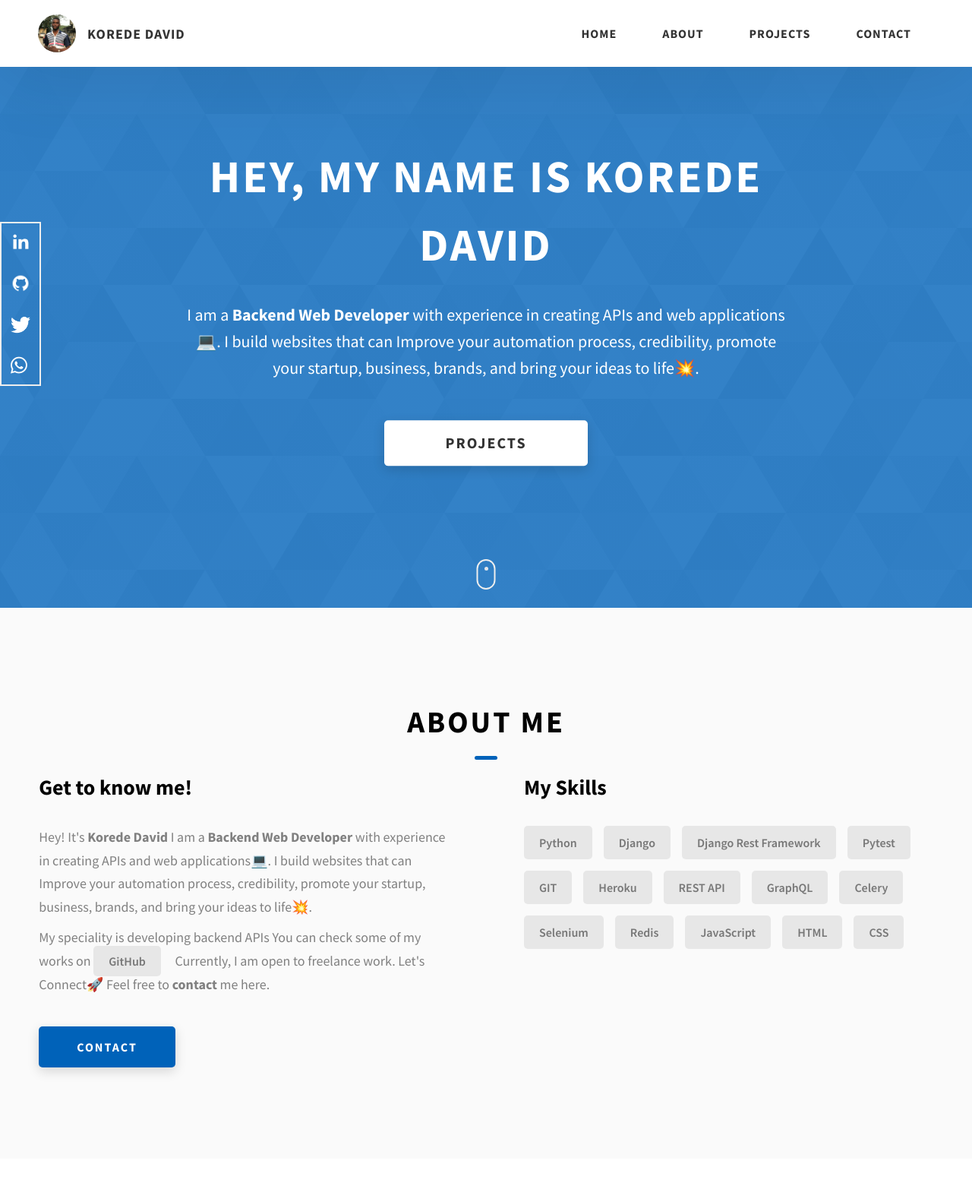
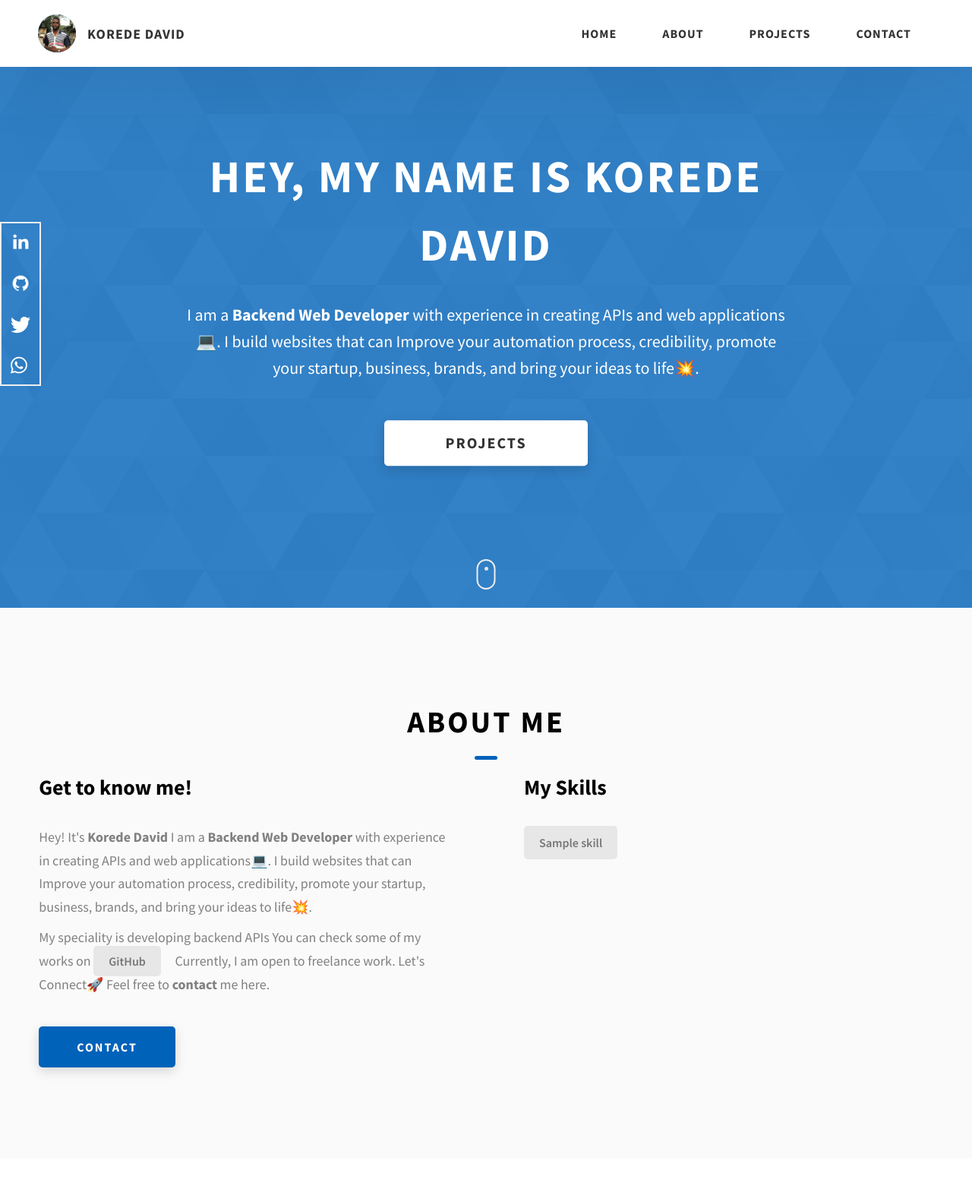
Before and after one commit to KoredeDavid/resume, a Django app: page / in a window 1280 px wide. Shown: the top 1565 px of the page at 76% size. Run offline with Django 3.2, Linux system fonts and the light colour scheme; tables that the repository leaves empty hold one stand-in row (values such as "Sample post"); grey boxes marked "Sample" are stand-in pictures; parts of the project's set-up code (start-up, migrations or seed data) failed here and were passed over.

Commit message:
Add Skill Table

```diff
--- a/apps/resume/admin.py
+++ b/apps/resume/admin.py
@@ -2,8 +2,9 @@ from django.contrib import admin
 
 # Register your models here.
 
-from .models import Project
+from .models import Project, Skill
 
 # Register your models here.
 
 admin.site.register(Project)
+admin.site.register(Skill)
--- a/apps/resume/models.py
+++ b/apps/resume/models.py
@@ -11,3 +11,11 @@ class Project(models.Model):
 
     def __str__(self):
         return self.name
+
+
+class Skill(models.Model):
+    name = models.CharField(max_length=25, unique=True)
+    rank = models.PositiveIntegerField(unique=True)
+
+    def __str__(self):
+        return self.name
--- a/apps/resume/views.py
+++ b/apps/resume/views.py
@@ -6,7 +6,7 @@ from rest_framework import status
 from rest_framework.decorators import api_view
 from rest_framework.response import Response
 
-from apps.resume.models import Project
+from apps.resume.models import Project, Skill
 
 # Create your views here.
 from apps.resume.serializers import MailSerializer
@@ -14,8 +14,11 @@ from apps.resume.serializers import MailSerializer
 
 def index(request):
     projects = Project.objects.all()
+    skills = Skill.objects.all().order_by('rank')
+
     context = {
-        'projects': projects
+        'projects': projects,
+        'skills': skills
     }
     return render(request, 'resume/index.html', context)
 
--- a/portfolio/templates/resume/index.html
+++ b/portfolio/templates/resume/index.html
@@ -183,21 +183,11 @@
                     <div class="about__content-skills">
                         <h3 class="about__content-title">My Skills</h3>
                         <div class="skills">
-                            <div class="skills__skill">Python</div>
-                            <div class="skills__skill">Django </div>
-                            <div class="skills__skill">Django Rest Framework</div>
-                            <div class="skills__skill">Pytest</div>
-                            <div class="skills__skill">GIT</div>
-                            <div class="skills__skill">Heroku</div>
-                            <div class="skills__skill">REST API</div>
-                            <div class="skills__skill">GraphQL</div>
-                            <div class="skills__skill">Celery</div>
-                            <div class="skills__skill">Selenium</div>
-                            <div class="skills__skill">Redis</div>
-                            <div class="skills__skill">JavaScript</div>
-                            <div class="skills__skill">HTML</div>
-                            <div class="skills__skill">CSS</div>
-
+                            {% for skill in skills %}
+                                <div class="skills__skill">{{ skill }}</div>
+                            {% empty %}
+                                <div class="skills__skill">Python</div>
+                            {% endfor %}
                         </div>
                     </div>
             </div>
```
Also changed, not shown: apps/account/models.py (+24 -0 lines), apps/resume/migrations/0003_skill.py (added), apps/resume/migrations/0004_alter_skill_name.py (added).
